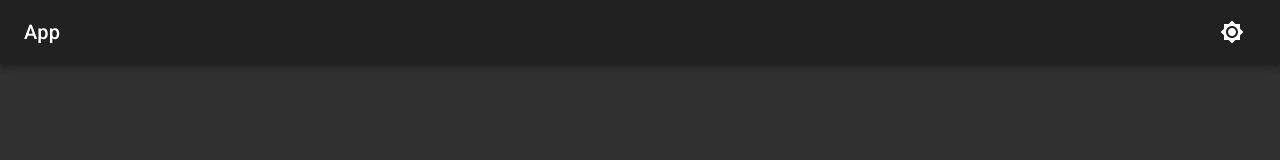
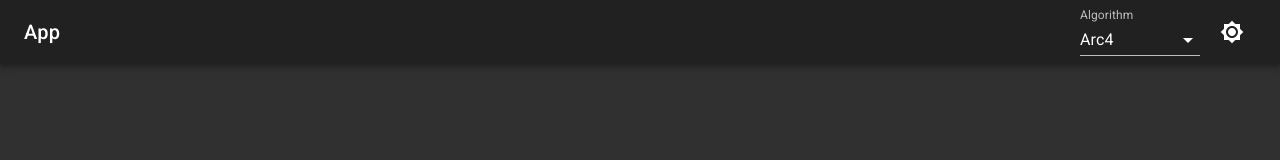
Before and after one commit to Stassi/prospective, a Next.js app: page /debug in a window 1280 px wide. Shown: the top 160 px of the page. Built offline with nearby package versions, Linux system fonts and the light colour scheme.

Commit message:
+AlgorithmMenuSelect

```diff
--- /dev/null
+++ b/components/AlgorithmMenuSelect.js
@@ -0,0 +1,15 @@
+import React from 'react'
+import MenuSelect from './MenuSelect'
+import implausibleAlgorithms from '../src/implausibleAlgorithms'
+
+const AlgorithmMenuSelect = props => (
+  <MenuSelect
+    {...props}
+    initialSelected='arc4'
+    label='Algorithm'
+    options={implausibleAlgorithms}
+    value='algorithm'
+  />
+)
+
+export default AlgorithmMenuSelect
--- a/components/Layout.js
+++ b/components/Layout.js
@@ -1,9 +1,11 @@
 import React from 'react'
+import AlgorithmMenuSelect from './AlgorithmMenuSelect'
 import AppBar from './AppBar'
 import ThemeButton from './ThemeButton'
 
 const Layout = ({ toggleDarkTheme }) => (
   <AppBar>
+    <AlgorithmMenuSelect />
     <ThemeButton {...{ toggleDarkTheme }} />
   </AppBar>
 )
```
